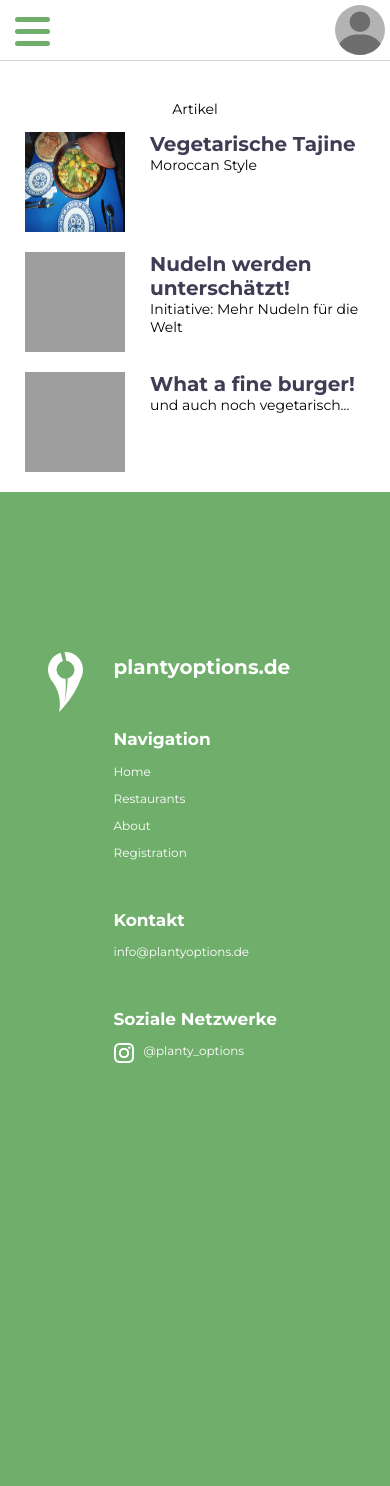
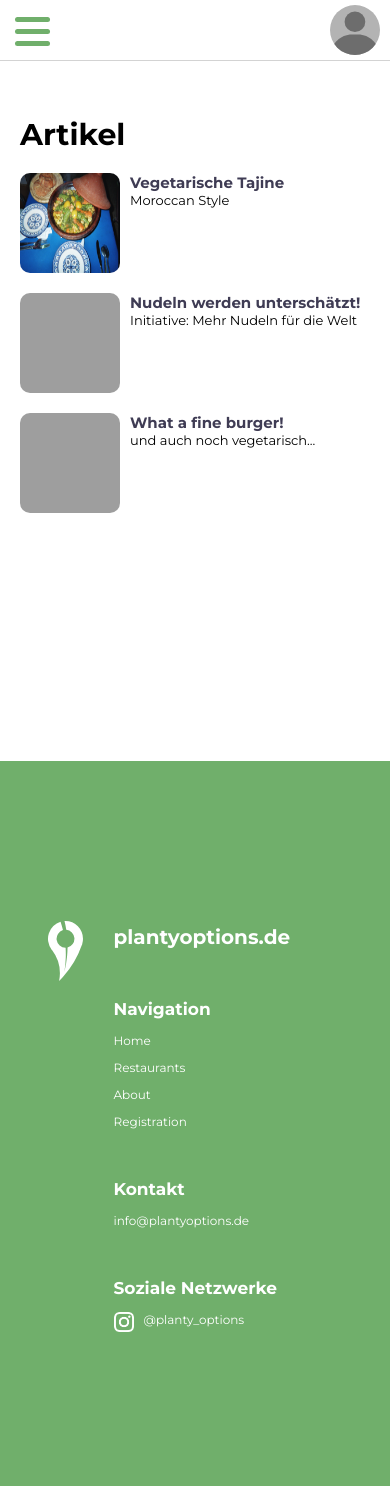
Before and after one commit to lufalko/PlantyOptions, a Django app: page /articles/ in a window 390 px wide. Before the commit the page ends 1063 px from the top, so only its background shows below. Run offline with Django 3.2, Linux system fonts and the light colour scheme; data comes from the database, SQL or seed files in the repository; parts of the project's set-up code (start-up, migrations or seed data) failed here and were passed over; some libraries are stand-ins or nearby versions; grey boxes are pictures that could not be loaded.

Commit message:
styling articles

```diff
--- a/accounts/templates/accounts/articles.html
+++ b/accounts/templates/accounts/articles.html
@@ -6,13 +6,16 @@
     <div class="articles_wrapper">
         <p id="articles_header">Artikel</p>
     {% for i in articles %}
+        <a href="{% url 'article_detail' pk=i.pk %}">
         <div class="articles_food_suggestion">
-                <a href="{% url 'article_detail' pk=i.pk %}">
+
                     <img class="articles_suggestion_img" src="{{i.banner.url}}" alt="food suggestion">
                     <div class="articles_suggestion_title"><p>{{i.headline}}</p></div>
                     <div class="articles_suggestion_text"><p>{{i.subtitle}}</p></div>
-                </a>
+
         </div>
+
+            </a>
     {% endfor %}
     </div>
 
--- a/accounts/templates/accounts/restaurants.html
+++ b/accounts/templates/accounts/restaurants.html
@@ -727,6 +727,7 @@
 window.onscroll = function() {scrollFunction()};
 
 function scrollFunction() {
+    console.log(document.body.scrollTop);
   if (document.body.scrollTop > 60 && !filteropen || document.documentElement.scrollTop > 20 && !filteropen ) {
     mybutton.style.display = "block";
   } else {
--- a/static/css/main.css
+++ b/static/css/main.css
@@ -9,7 +9,6 @@
     padding: 0;
     width: 100%;
     scroll-behavior: smooth;
-    overflow-y: overlay;
 }
 
 body {
@@ -19,6 +18,7 @@
     text-align: center;
     overflow-x: hidden;
     background-color: white;
+    overflow: overlay;
 }
 
 ::-webkit-scrollbar {
@@ -184,6 +184,7 @@
   display: inline-block;
   float:right;
   margin:5px;
+    margin-right: 10px;
 }
 
 .dropdown-content {
@@ -2185,25 +2186,6 @@
 
 #restaurants_background{
 
-    position: fixed;
-    z-index: 0;
-    top: 0px;
-    height: 100vh;
-    width: 100vw;
-
-    background-color: white;
-
-    /*background-color: #85697A;*/
-
-    /*background-image: url("http://127.0.0.1:8000/static/assets/dashboard-BG.jpg"); */
-
-    -webkit-background-size: cover;
-     -moz-background-size: cover;
-     -o-background-size: cover;
-    background-position: center;
-    background-repeat: no-repeat;
-    background-height: 120vw;
-    opacity: 0.2;
 }
 
 #restaurants_searchbar{
@@ -2503,6 +2485,11 @@
   font-size: 18px; /* Increase font size */
 }
 
+#myBtn img{
+    width: 28px;
+    height: auto;
+}
+
 #myBtn:hover {
   background-color: #555; /* Add a dark-grey background on hover */
 }
@@ -4166,6 +4153,7 @@
     display: inline-block;
     width: 100%;
     max-width: 1000px;
+    min-height: 80vh;
 }
 
 .articles_food_suggestion{
@@ -4180,6 +4168,7 @@
     height: 100px;
     float: left;
     margin-right: 25px;
+    border-radius: 10px;
 }
 .articles_food_suggestion > a{
     text-decoration: none;
@@ -4203,6 +4192,58 @@
 .articles_suggestion_text p{
     margin: 0px;
     padding: 0px;
+    text-decoration: none;
+    color: black;
+}
+
+#articles_header{
+    text-align: left;
+    float: left;
+    display: inline-block;
+    font-weight: 700;
+    font-size: 40px;
+    margin-left: 150px;
+}
+
+@media only screen and (max-width: 500px) {
+    .articles_food_suggestion{
+        width: calc(100% - 40px);
+    }
+    .articles_suggestion_img{
+        margin-right: 10px;
+    }
+    #articles_header{
+       margin-left: 13 s0px;
+    }
+    .articles_suggestion_text{
+        width: calc(100% - 110px);
+        margin-left: 110px;
+    }
+}
+
+@media only screen and (max-width: 400px) {
+    #articles_header{
+        font-size: 30px;
+    }
+    .articles_food_suggestion{
+        width: calc(100% - 40px);
+    }
+    .articles_suggestion_img{
+        margin-right: 10px;
+    }
+    #articles_header{
+        margin-left: 20px;
+        margin-bottom: 20px;
+    }
+    .articles_suggestion_text{
+    width: calc(100% - 110px);
+    margin-left: 110px;
+        font-size: 13px;
+    }
+
+    .articles_suggestion_title p{
+        font-size: 15px;
+    }
 }
 
 /*footer*/
```
